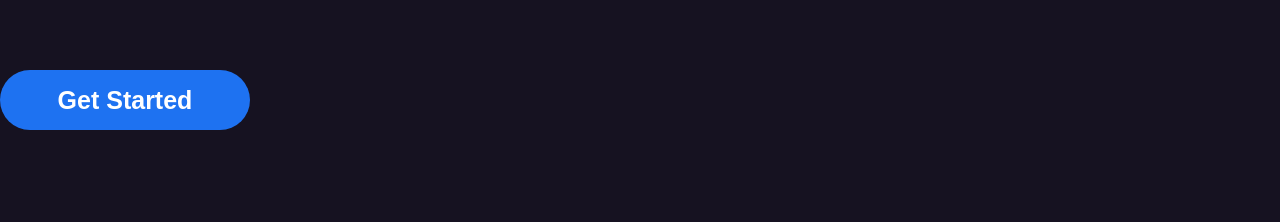
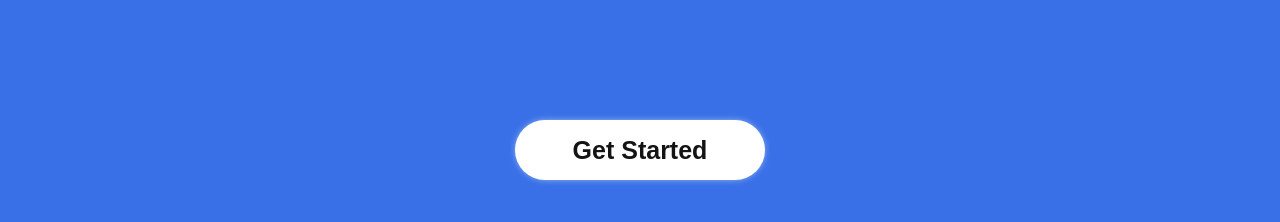
Before and after one commit to Leo7Deng/GitMe, a React (Create React App) app: page / in a window 1280 px wide. Shown: the part 2550-2772 px from the top of the page. Built offline with nearby package versions, Linux system fonts and the light colour scheme.

Commit message:
Fix button

```diff
--- a/src/Home.css
+++ b/src/Home.css
@@ -9,8 +9,11 @@
   width: 250px;
   height: 60px;
   font-size:25px;
-  color: white;
+  color: hsl(0, 0%, 8%);
   font-weight: bolder;
+  background-color: white;
+  box-shadow: 0 0 8px -3px white;
+  margin: 0 auto;
 }
 
 button {
@@ -133,7 +136,7 @@ h2 {
 }
 
 #fourth-block {
-  background-color: #161221;
+  background-color: rgb(57 112 232);
 }
 
 .blocks{
```
